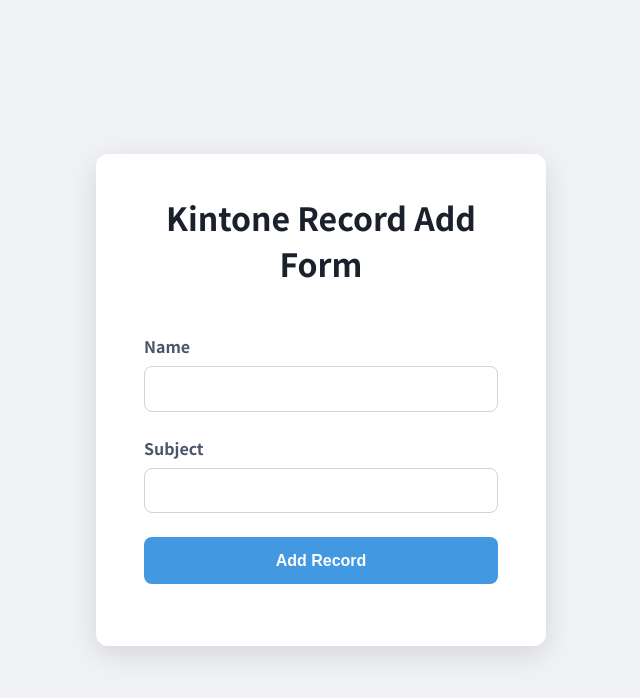
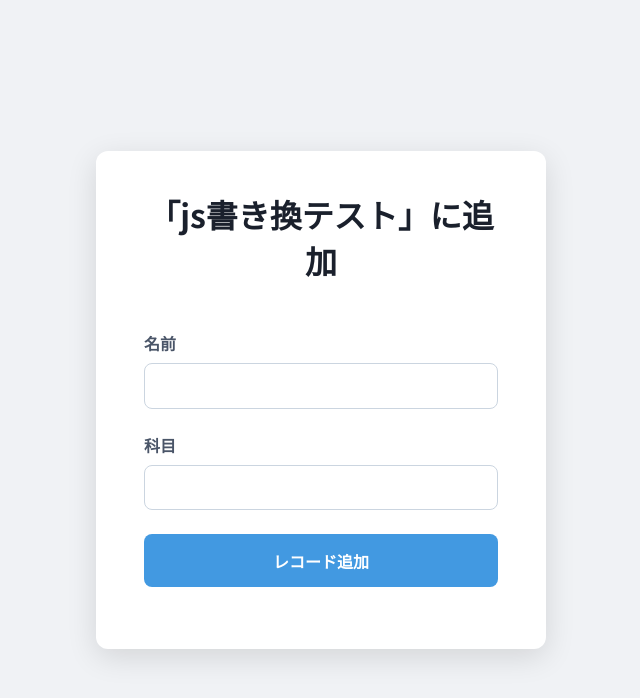
Before and after one commit to ChroNorm/ChroNorm.github.io, a plain HTML site: page kintone/index.html in a window 1280 px wide. Shown: the whole page, without its empty margins (319-959 px from the left). Drawn offline with Linux system fonts and the light colour scheme.

Commit message:
Add files via upload

```diff
--- a/kintone/index.html
+++ b/kintone/index.html
@@ -97,17 +97,17 @@
 </head>
 <body>
     <div class="container">
-        <h1>Kintone Record Add Form</h1>
+        <h1>「js書き換テスト」に追加</h1>
         <form id="kintone-form">
             <div class="form-group">
-                <label for="name">Name</label>
+                <label for="name">名前</label>
                 <input type="text" id="name" name="name" required>
             </div>
             <div class="form-group">
-                <label for="subject">Subject</label>
+                <label for="subject">科目</label>
                 <input type="text" id="subject" name="subject" required>
             </div>
-            <button type="submit">Add Record</button>
+            <button type="submit">レコード追加</button>
         </form>
         <div id="result"></div>
     </div>
```
